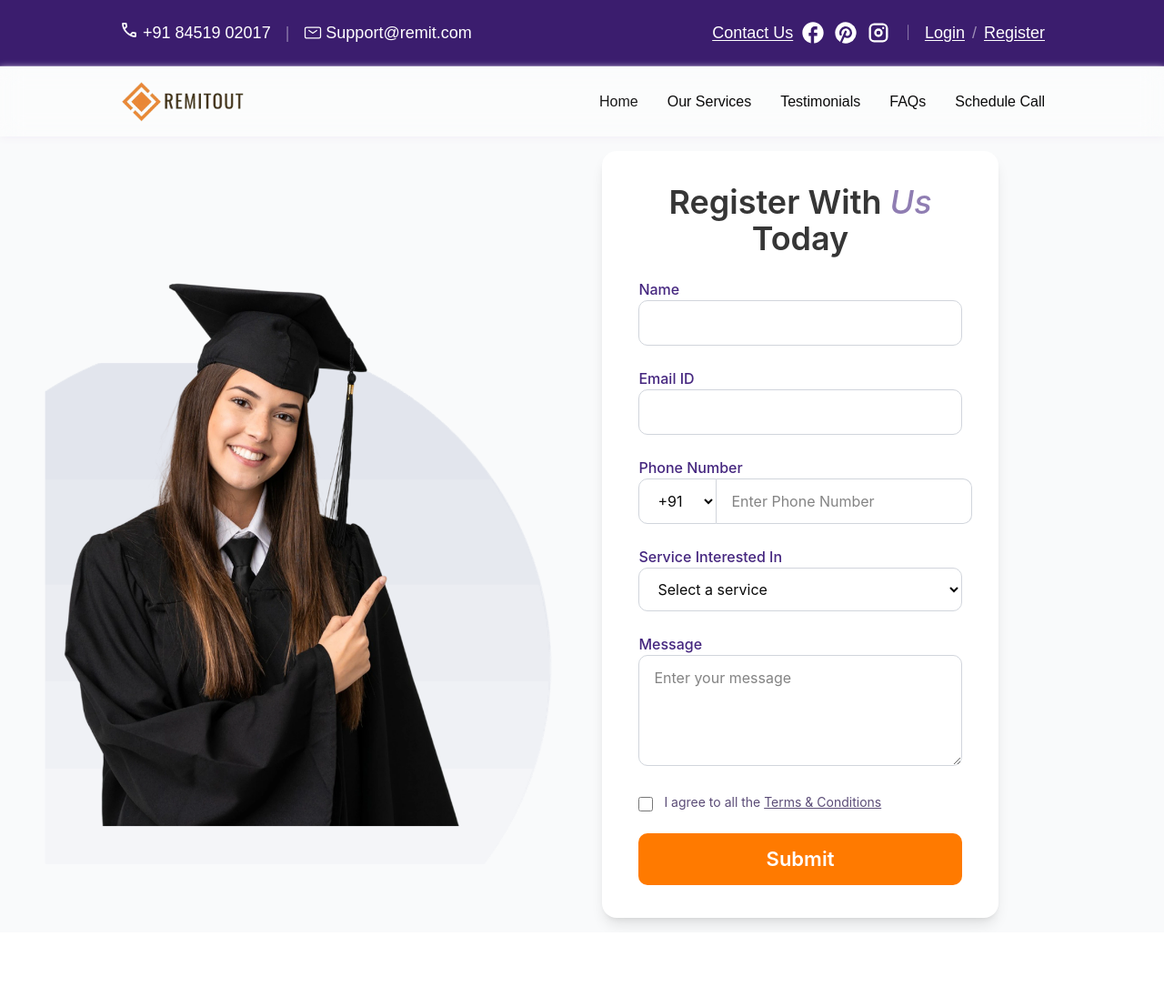
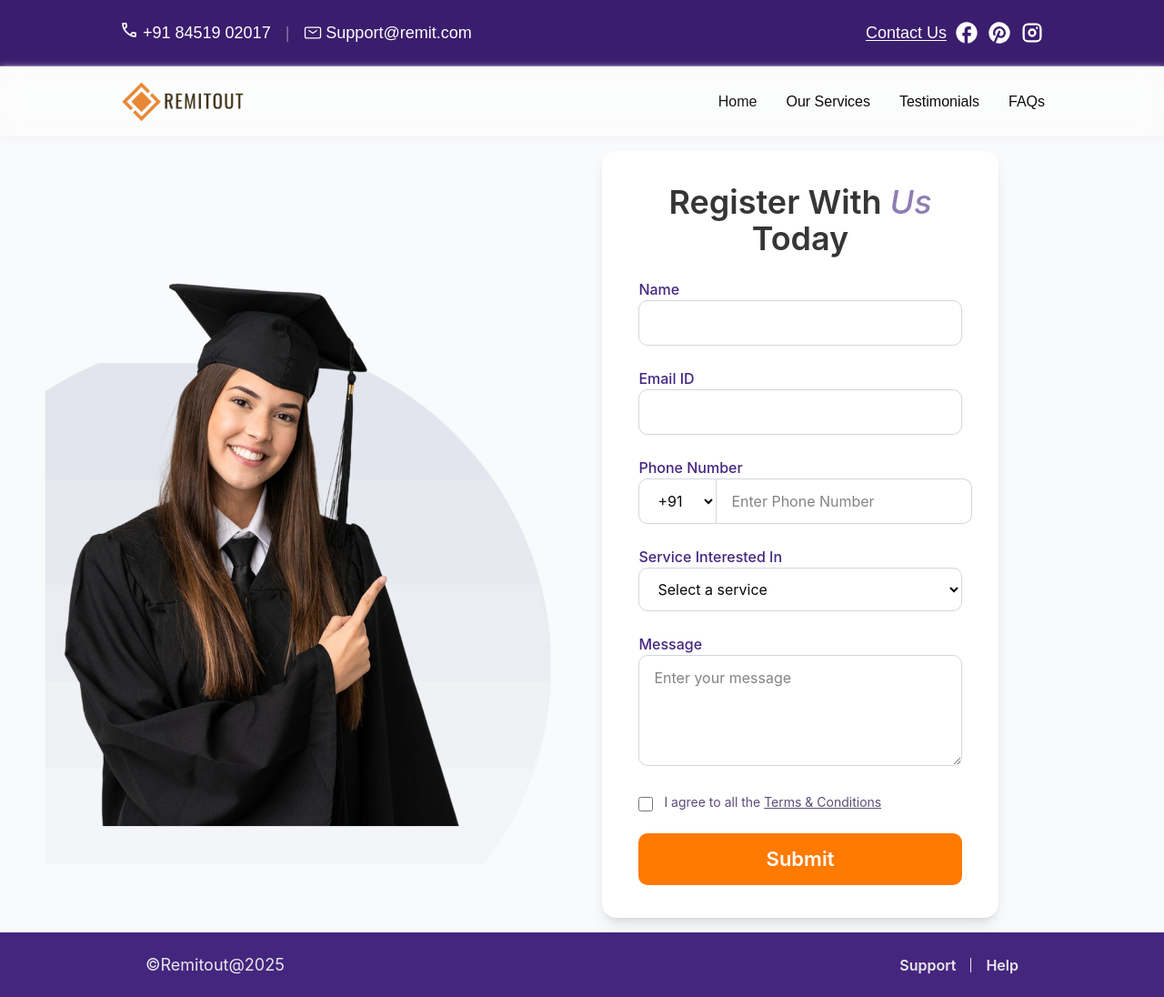
Before and after one commit to remitout2017-cell/remitout-landing, a Next.js app: page /contact-us in a window 1280 px wide. Shown: the whole page at 91% size. Before the commit the page ends 1025 px from the top, so only its background shows below. Built offline with nearby package versions, Linux system fonts and the light colour scheme; no server answers.

Commit message:
modified changes which are said by client

```diff
--- a/app/contact-us/page.tsx
+++ b/app/contact-us/page.tsx
@@ -117,7 +117,7 @@ export default function ContactUsPage() {
             </div>
 
             {/* Login/Register - visible on all views */}
-            <span className="hidden sm:inline-block text-white/40">|</span>
+            {/* <span className="hidden sm:inline-block text-white/40">|</span>
             <div className="flex  gap-2 font-poppins text-sm md:text-lg">
               <a
                 href="/login"
@@ -132,7 +132,7 @@ export default function ContactUsPage() {
               >
                 Register
               </a>
-            </div>
+            </div> */}
           </div>
         </div>
       </div>
@@ -319,6 +319,20 @@ export default function ContactUsPage() {
           </div>
         </div>
       </main>
+      {/* Footer */}
+      <div className="md:h-[71px] bg-[#45267F] z-10 flex flex-col md:flex-row items-center justify-between py-4 md:px-40">
+        {/* Left: Copyright */}
+        <div className=" text-lg leading-[39px] text-[#E9E8EA] mb-2 md:mb-0">
+          ©Remitout@2025
+        </div>
+
+        {/* Right: Support | Help */}
+        <div className="flex  items-center gap-4 text-[#E9E8EA] text-base font-semibold">
+          <span className="hover:underline cursor-pointer">Support</span>
+          <div className="h-4 w-px bg-[#E9E8EA]"></div>
+          <span className="hover:underline cursor-pointer">Help</span>
+        </div>
+      </div>
     </div>
   );
 }
--- a/app/page.tsx
+++ b/app/page.tsx
@@ -1,4 +1,4 @@
-import ContactSection from "@/components/ContactSection";
+// import ContactSection from "@/components/ContactSection";
 import { FaqSection } from "@/components/FaqSection";
 import Footer from "@/components/Footer";
 import RemitoutLanding from "@/components/HeroSection";
@@ -25,9 +25,9 @@ export default function Home() {
       <section id="faqs">
       <FaqSection />
       </section>
-      <section id="Contact">
+      {/* <section id="Contact">
       <ContactSection />
-      </section>
+      </section> */}
       <Footer />
     </div>
   );
--- a/components/Footer.tsx
+++ b/components/Footer.tsx
@@ -143,7 +143,7 @@ export default function Footer() {
           </div>
 
           {/* Newsletter */}
-          <div className="order-1 md:order-2">
+          <div className="invisible order-1 md:order-2">
             <h2 className="text-base md:text-lg font-bold mb-4 md:mb-9">
               Register to our Newsletter
             </h2>
--- a/components/HeroSection.tsx
+++ b/components/HeroSection.tsx
@@ -16,6 +16,7 @@ import Book from "./icones/Book";
 import Flight from "./icones/Flight";
 import PigMoney from "./icones/PigMoney";
 import { getHomePageContent, getNavContactDetails } from "@/lib/route";
+import Link from "next/link";
 
 // Payload Icon Mapper
 const iconMap: Record<string, React.ReactElement> = {
@@ -82,7 +83,7 @@ export default function RemitoutLanding() {
   const { hero, services } = data;
 
   return (
-    <div className="min-h-screen bg-white relative z-10">
+    <div className="min-h-screen bg-white relative">
       {/* Topbar */}
       <div className="bg-[#3B1D6E] text-white text-sm border-b border-white/20 py-4">
         <div className="max-w-8xl flex justify-between md:items-center h-10 p-4 md:px-[131px]">
@@ -106,8 +107,8 @@ export default function RemitoutLanding() {
               <Pinterest />
               <Insta />
             </div>
-            <span className="hidden sm:inline-block text-white/40">|</span>
-            <div className="flex gap-2 font-poppins text-sm md:text-lg">
+            {/* <span className="hidden sm:inline-block text-white/40">|</span> */}
+            {/* <div className="flex gap-2 font-poppins text-sm md:text-lg">
               <a href="/login" className="underline hover:text-gray-200">
                 Login
               </a>
@@ -115,7 +116,7 @@ export default function RemitoutLanding() {
               <a href="/register" className="underline hover:text-gray-200">
                 Register
               </a>
-            </div>
+            </div> */}
           </div>
         </div>
       </div>
@@ -161,13 +162,15 @@ export default function RemitoutLanding() {
               )}
             </div>
 
+            <Link href="/contact-us">
               <Button className="bg-[#FF7A00] text-white text-lg font-semibold px-20 py-5 cursor-pointer hover:bg-[#FF7A00] md:rounded-none w-full md:w-[60%] ">
                 {hero?.ctaText ?? "Get Started"}
               </Button>
+            </Link>
           </div>
 
           {/* Hero Image + CTAs */}
-          <div className="relative h-[48vh] md:h-[92vh] z-[1]">
+          <div className="relative h-[48vh] md:h-[92vh] z-[8]">
             <div className="w-full h-full relative">
               <Image
                 src={
@@ -177,18 +180,18 @@ export default function RemitoutLanding() {
                 }
                 alt="Hero Banner"
                 fill
-                  className="object-cover"
+                className="object-cover z-[7]"
               />
               <Image
                 src="/layer-5.webp"
                 alt="Gray Overlay"
                 width={800}
                 height={800}
-                className="absolute top-40 left-0 pointer-events-none"
+                className="absolute top-40 left-0 pointer-events-none "
               />
             </div>
 
-            <Button className="absolute top-[50%] right-[6%] bg-[#45267F] text-white px-6 py-5 rounded-full">
+            <Button className="absolute top-[50%] right-[6%] bg-[#45267F] text-white px-6 py-5 rounded-full z-[21]">
               Join Us Today
             </Button>
 
@@ -197,7 +200,7 @@ export default function RemitoutLanding() {
             </Button>
 
             {hero?.testimonial && (
-              <Card className="hidden md:block absolute bottom-[16%] right-[50%] p-4 bg-white shadow-lg max-w-sm">
+              <Card className="hidden md:block absolute bottom-[16%] right-[50%] p-4 bg-white shadow-lg max-w-sm z-[21]">
                 <div className="space-y-3">
                   <p className="text-gray-700 text-xl font-medium">
                     {`"${hero.testimonial.text}"`}
@@ -243,7 +246,7 @@ export default function RemitoutLanding() {
       </section>
 
       {/* Services Section */}
-      <section className="bg-[#45267F] text-white py-12">
+      <section className="bg-[#45267F] text-white py-12 relative z-[20]">
         <div className="max-w-8xl  px-6 lg:px-32">
           <div className="grid md:grid-cols-3 gap-8 place-items-center">
             {services?.length > 0 &&
--- a/components/Navbar.tsx
+++ b/components/Navbar.tsx
@@ -25,47 +25,34 @@ const Navbar = () => {
       <div className="flex items-center justify-between md:px-[131px] px-4 py-4">
         {/* Logo */}
         <div className="flex items-center space-x-2">
+          <Link href="/" passHref>
             <Image
               src="/remitout_logo.webp"
               alt="Remitout Logo"
               width={138}
               height={48}
-            className="object-contain"
+              className="object-contain cursor-pointer"
             />
+          </Link>
         </div>
 
         {/* Desktop Links */}
         <div className="hidden md:flex text-base items-center space-x-8  leading-[19.6px]">
-          <Link
-            href="#"
-            className="text-[#1A1A1A]  font-medium "
-          >
+          <Link href="#" className="text-[#1A1A1A]  font-medium ">
             Home
           </Link>
-          <Link
-            href="#services"
-            className="ext-[#1A1A1A]  font-medium"
-          >
+          <Link href="#services" className="ext-[#1A1A1A]  font-medium">
             Our Services
           </Link>
-          <Link
-            href="#testimonials"
-            className="ext-[#1A1A1A]  font-medium"
-          >
+          <Link href="#testimonials" className="ext-[#1A1A1A]  font-medium">
             Testimonials
           </Link>
-          <Link
-            href="#faqs"
-            className="ext-[#1A1A1A] font-medium"
-          >
+          <Link href="#faqs" className="ext-[#1A1A1A] font-medium">
             FAQs
           </Link>
-          <Link
-            href="#Contact"
-            className="ext-[#1A1A1A] font-medium"
-          >
+          {/* <Link href="#Contact" className="ext-[#1A1A1A] font-medium">
             Schedule Call
-          </Link>
+          </Link> */}
         </div>
 
         {/* Mobile Hamburger Button */}
--- a/components/StudentTrustSection.tsx
+++ b/components/StudentTrustSection.tsx
@@ -5,6 +5,7 @@ import Advisor from "./icones/Advisor";
 import Tick from "./icones/Tick";
 import { useEffect, useState } from "react";
 import { getStudentTrustSectionContent } from "@/lib/route";
+import Link from "next/link";
 
 interface TrustData {
   studentCount: number;
@@ -60,9 +61,11 @@ export default function StudentTrustSection() {
             </div>
 
             <div className="pt-4">
-              <button className="bg-[#FF7A00] text-white font-semibold px-6 py-2 text-[16px] rounded-sm md:rounded-lg w-full sm:px-12 sm:py-3 sm:text-[20px]">
+              <Link href="/contact-us">
+                <button className="bg-[#FF7A00] text-white font-semibold px-6 py-2 text-[16px] rounded-sm md:rounded-lg w-full sm:px-12 sm:py-3 sm:text-[20px] cursor-pointer">
                   Contact to know more
                 </button>
+              </Link>
             </div>
           </div>
 
--- a/components/TestimonialSection.tsx
+++ b/components/TestimonialSection.tsx
@@ -125,7 +125,7 @@ export default function TestimonialCarousel() {
                   {group.map((testimonial, i) => (
                     <div
                       key={testimonial.id || i}
-                      className="w-[90%] md:w-1/2 lg:w-1/3 bg-white rounded-2xl p-4 shadow-xl hover:shadow-2xl transition-shadow duration-300 m-4 md:m-0"
+                      className="w-full md:w-1/2 lg:w-1/3 bg-white rounded-2xl p-4 shadow-xl hover:shadow-2xl transition-shadow duration-300  md:m-0"
                     >
                       <div className="mb-6">
                         <svg
```
Lines whose indentation alone changed are shown as unchanged.
